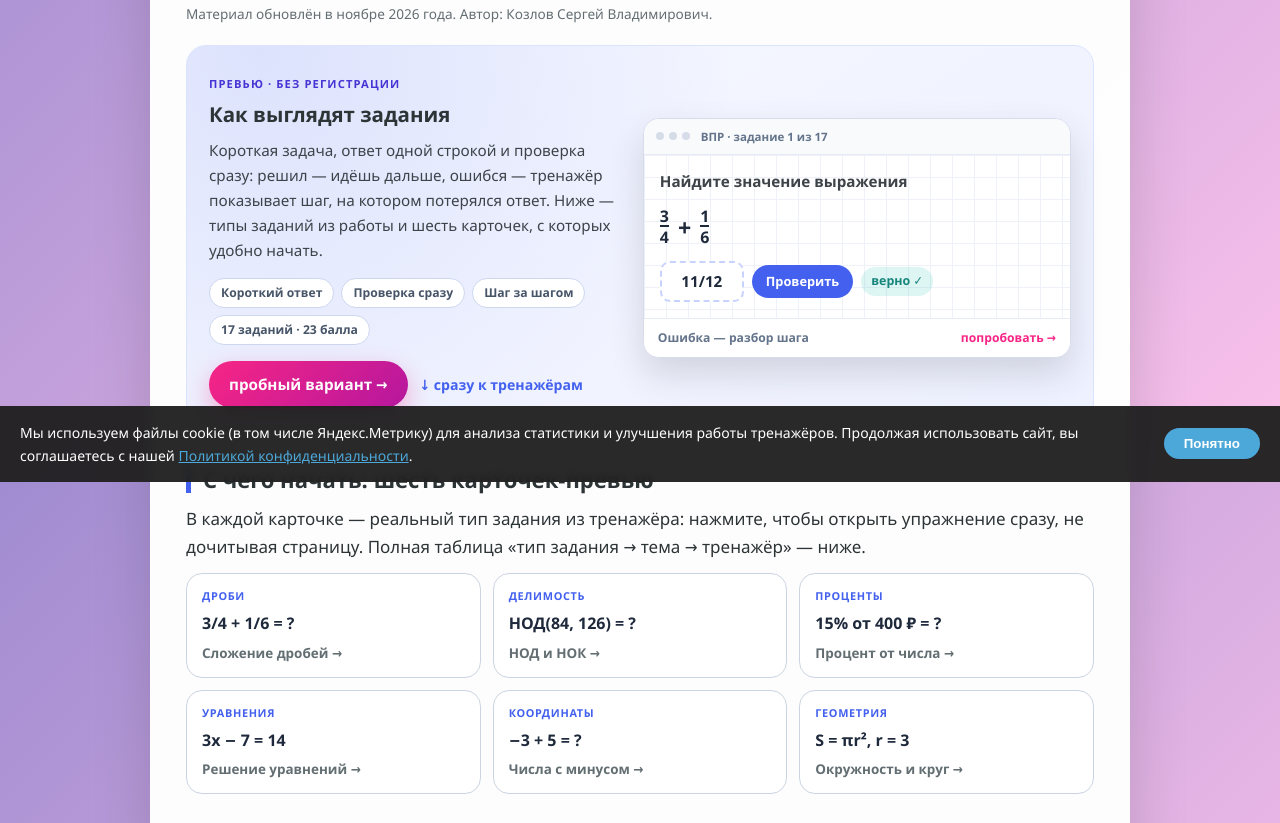
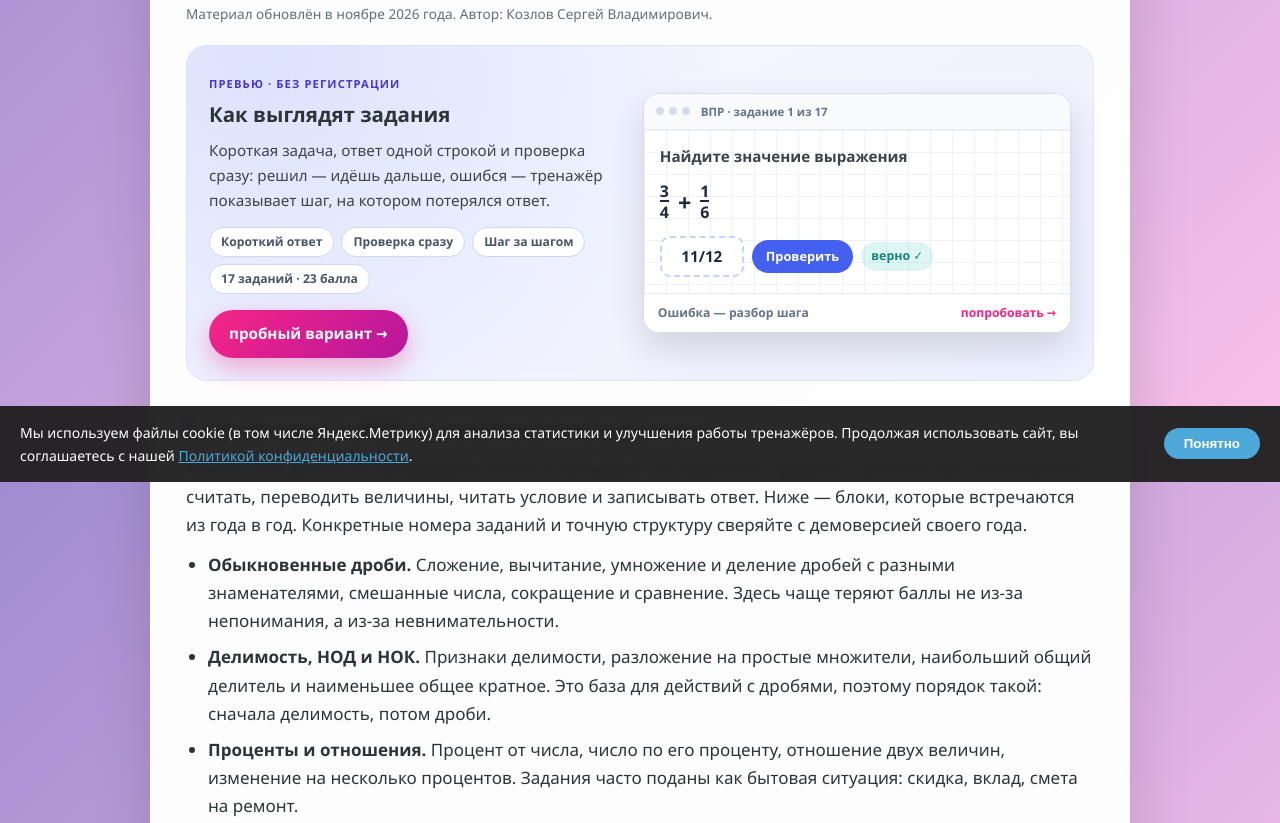
Before and after one commit to godspace/math-6-grade, a plain HTML site: page trainers/vpr/index.html in a window 1280 px wide. Shown: the part 318-1141 px from the top of the page. Drawn offline with Linux system fonts and the light colour scheme.

Commit message:
S6.3b: только карточка превью на витрине ВПР, из Зоны выживания убран текст-примечание

```diff
--- a/trainers/vpr/index.html
+++ b/trainers/vpr/index.html
@@ -235,8 +235,6 @@
         }
         .showcase-actions { display: flex; flex-wrap: wrap; align-items: center; gap: 12px; }
         .showcase-actions .cta { padding: 11px 20px; font-size: 0.95rem; }
-        .showcase-jump { font-size: 0.88rem; font-weight: 700; color: var(--primary); text-decoration: none; }
-        .showcase-jump:hover { text-decoration: underline; }
 
         /* Макет задания — только оформление, ссылка целиком ведёт в пробный вариант */
         .task-mock {
@@ -303,35 +301,11 @@
         }
         .mock-foot .mock-cta { color: var(--accent); }
 
-        /* Шесть карточек-превью: тип задания виден сразу, один клик — и тренажёр открыт */
-        .quick-grid { display: grid; grid-template-columns: repeat(auto-fit, minmax(220px, 1fr)); gap: 12px; margin: 0 0 14px; }
-        #start { scroll-margin-top: 90px; }
-        .quick-card {
-            display: flex;
-            flex-direction: column;
-            gap: 5px;
-            padding: 13px 15px;
-            border: 1px solid var(--tile-border);
-            border-radius: 16px;
-            background: #fff;
-            color: var(--text);
-            text-decoration: none;
-            transition: transform 0.18s ease, border-color 0.18s ease, box-shadow 0.18s ease;
-        }
-        .quick-card:hover, .quick-card:focus-visible { transform: translateY(-2px); border-color: var(--primary); box-shadow: 0 12px 24px rgba(67, 97, 238, 0.18); }
-        .quick-card:focus-visible { outline: 2px solid var(--primary); outline-offset: 2px; }
-        .quick-tag { font-size: 0.68rem; font-weight: 800; letter-spacing: 0.06em; text-transform: uppercase; color: var(--primary); }
-        .quick-task { font-size: 1rem; font-weight: 700; color: #1e293b; }
-        .quick-name { margin-top: auto; font-size: 0.84rem; font-weight: 700; color: var(--text-muted); }
-        .quick-card:hover .quick-name, .quick-card:focus-visible .quick-name { color: var(--primary); }
-
         @media (max-width: 760px) {
             .vpr-showcase { grid-template-columns: 1fr; gap: 18px; padding: 18px 16px; border-radius: 18px; }
             .vpr-showcase h2 { font-size: 1.15rem; }
-            .quick-grid { grid-template-columns: 1fr 1fr; }
         }
-        @media (max-width: 440px) { .quick-grid { grid-template-columns: 1fr; } }
-        @media (prefers-reduced-motion: reduce) { .task-mock, .quick-card { transition: none; } }
+        @media (prefers-reduced-motion: reduce) { .task-mock { transition: none; } }
 
 
         @media (max-width: 640px) {
@@ -381,12 +355,12 @@
 
         <p class="lead">ВПР по математике в 6 классе проверяет программу всего года: дроби, делимость, проценты, уравнения, координаты, геометрию и текстовые задачи. На этой странице собрано главное для подготовки — что входит в работу, какая тема стоит за каким типом задания, план на четыре недели и ссылки на тренажёры. Интерактивный вариант можно решить отдельно.</p>
         <p class="updated">Материал обновлён в ноябре 2026 года. Автор: Козлов Сергей Владимирович.</p>
-        <!-- ─── S6.3: превью заданий + быстрый вход в тренажёры ─── -->
+        <!-- ─── S6.3: превью задания ─── -->
         <section class="vpr-showcase" aria-labelledby="showcase-title">
             <div class="showcase-text">
                 <span class="showcase-eyebrow">Превью · без регистрации</span>
                 <h2 id="showcase-title">Как выглядят задания</h2>
-                <p>Короткая задача, ответ одной строкой и проверка сразу: решил — идёшь дальше, ошибся — тренажёр показывает шаг, на котором потерялся ответ. Ниже — типы заданий из работы и шесть карточек, с которых удобно начать.</p>
+                <p>Короткая задача, ответ одной строкой и проверка сразу: решил — идёшь дальше, ошибся — тренажёр показывает шаг, на котором потерялся ответ.</p>
                 <ul class="showcase-chips">
                     <li>Короткий ответ</li>
                     <li>Проверка сразу</li>
@@ -395,7 +369,6 @@
                 </ul>
                 <div class="showcase-actions">
                     <a class="cta" href="https://godspace.github.io/vpr-math-6/index.html" target="_blank" rel="noopener">пробный вариант →</a>
-                    <a class="showcase-jump" href="#start">↓ сразу к тренажёрам</a>
                 </div>
             </div>
 
@@ -423,42 +396,6 @@
                 </div>
             </a>
         </section>
-
-
-        <h2 id="start">С чего начать: шесть карточек-превью</h2>
-        <p>В каждой карточке — реальный тип задания из тренажёра: нажмите, чтобы открыть упражнение сразу, не дочитывая страницу. Полная таблица «тип задания → тема → тренажёр» — ниже.</p>
-        <div class="quick-grid">
-            <a class="quick-card" href="../fractions/addition.html">
-                <span class="quick-tag">Дроби</span>
-                <span class="quick-task">3/4 + 1/6 = ?</span>
-                <span class="quick-name">Сложение дробей →</span>
-            </a>
-            <a class="quick-card" href="../divisibility/gcd.html">
-                <span class="quick-tag">Делимость</span>
-                <span class="quick-task">НОД(84, 126) = ?</span>
-                <span class="quick-name">НОД и НОК →</span>
-            </a>
-            <a class="quick-card" href="../percents/percent-of.html">
-                <span class="quick-tag">Проценты</span>
-                <span class="quick-task">15% от 400 ₽ = ?</span>
-                <span class="quick-name">Процент от числа →</span>
-            </a>
-            <a class="quick-card" href="../equations/equations.html">
-                <span class="quick-tag">Уравнения</span>
-                <span class="quick-task">3x − 7 = 14</span>
-                <span class="quick-name">Решение уравнений →</span>
-            </a>
-            <a class="quick-card" href="../rational/phone-balance.html">
-                <span class="quick-tag">Координаты</span>
-                <span class="quick-task">−3 + 5 = ?</span>
-                <span class="quick-name">Числа с минусом →</span>
-            </a>
-            <a class="quick-card" href="../geometry/area.html">
-                <span class="quick-tag">Геометрия</span>
-                <span class="quick-task">S = πr², r = 3</span>
-                <span class="quick-name">Окружность и круг →</span>
-            </a>
-        </div>
 
         <h2>Что входит в ВПР по математике за 6 класс</h2>
         <p>Работа составлена по программе 6 класса и проверяет не отдельные правила, а умение ими пользоваться: считать, переводить величины, читать условие и записывать ответ. Ниже — блоки, которые встречаются из года в год. Конкретные номера заданий и точную структуру сверяйте с демоверсией своего года.</p>
```
Also changed, not shown: index.html (+0 -5 lines), 1 other file.
